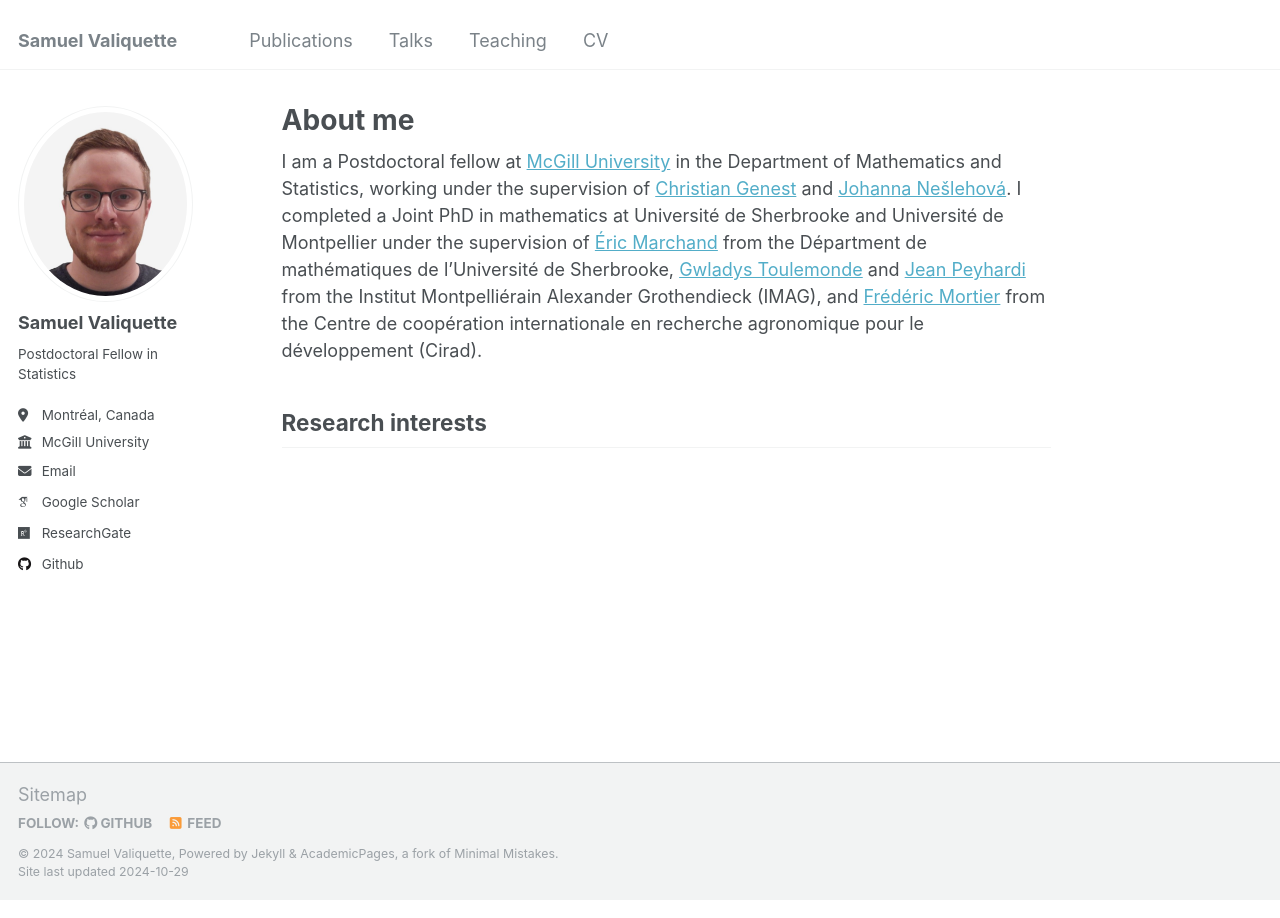
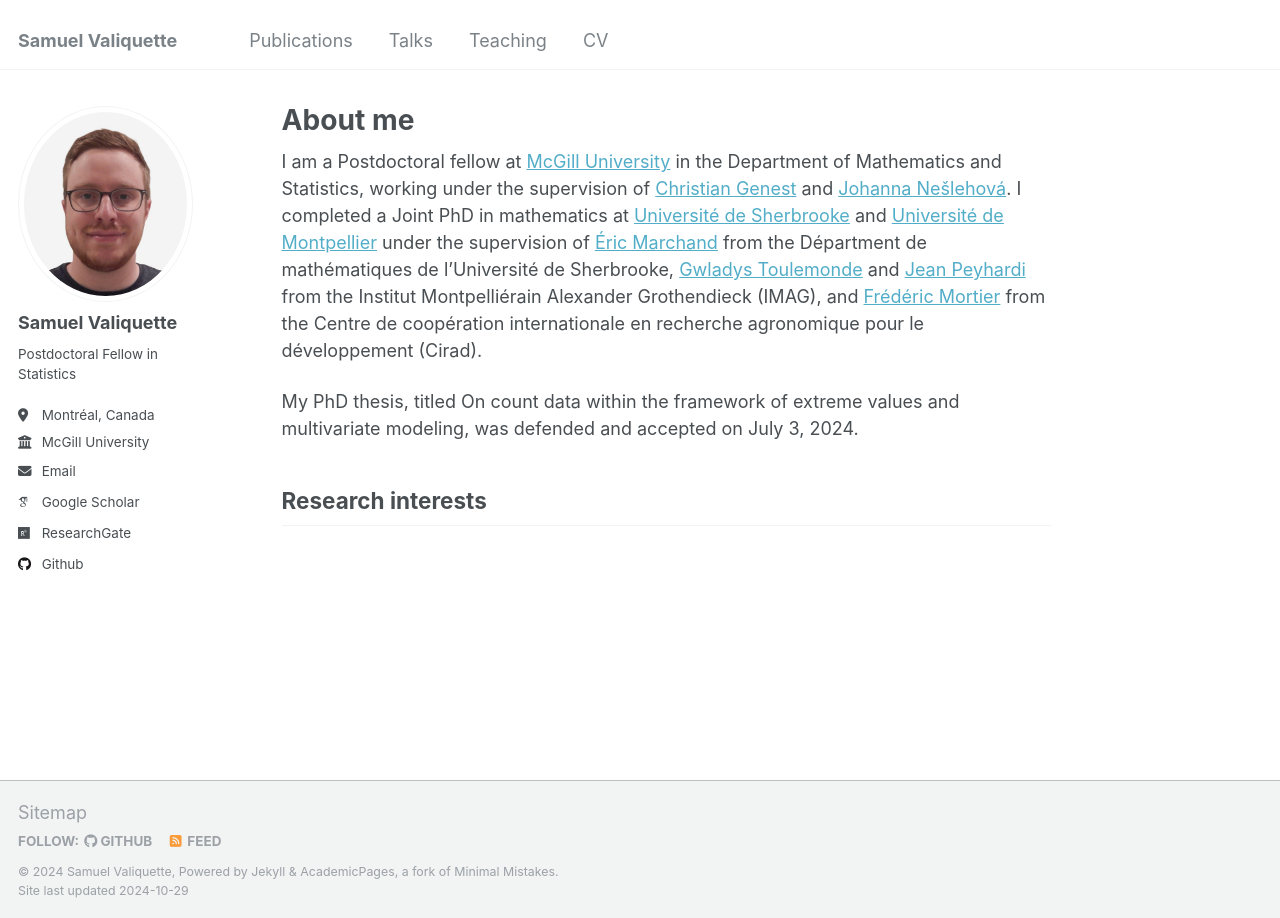
Before and after one commit to s-valiquette/s-valiquette.github.io, a Jekyll site: the page built from _pages/about.md, in a window 1280 px wide. Built offline with Jekyll 4.4.1, drawn with Linux system fonts in a browser that asks for light colours; some web fonts are replaced.

Commit message:
Update about.md

```diff
--- a/_pages/about.md
+++ b/_pages/about.md
@@ -7,7 +7,9 @@ redirect_from:
   - /about.html
 ---
 
-I am a Postdoctoral fellow at [McGill University](https://www.mcgill.ca/mathstat/)  in the Department of Mathematics and Statistics, working under the supervision of [Christian Genest](https://www.math.mcgill.ca/cgenest/) and [Johanna Nešlehová](https://www.math.mcgill.ca/neslehova/). I completed a Joint PhD in mathematics at Université de Sherbrooke and Université de Montpellier under the supervision of [Éric Marchand](https://www.usherbrooke.ca/mathematiques/nous-joindre/personnel/corps-professoral/professeurs/eric-marchand) from the Départment de mathématiques de l'Université de Sherbrooke, [Gwladys Toulemonde](https://imag.umontpellier.fr/~toulemonde/) and [Jean Peyhardi](https://jeanpeyhardi.wixsite.com/my-site/copie-de-resume) from the Institut Montpelliérain Alexander Grothendieck (IMAG), and [Frédéric Mortier](https://agents.cirad.fr/frederic.mortier) from the Centre de coopération internationale en recherche agronomique pour le développement (Cirad).
+I am a Postdoctoral fellow at [McGill University](https://www.mcgill.ca/mathstat/)  in the Department of Mathematics and Statistics, working under the supervision of [Christian Genest](https://www.math.mcgill.ca/cgenest/) and [Johanna Nešlehová](https://www.math.mcgill.ca/neslehova/). I completed a Joint PhD in mathematics at [Université de Sherbrooke](https://www.usherbrooke.ca/mathematiques/) and [Université de Montpellier](https://maths-fds.edu.umontpellier.fr/) under the supervision of [Éric Marchand](https://www.usherbrooke.ca/mathematiques/nous-joindre/personnel/corps-professoral/professeurs/eric-marchand) from the Départment de mathématiques de l'Université de Sherbrooke, [Gwladys Toulemonde](https://imag.umontpellier.fr/~toulemonde/) and [Jean Peyhardi](https://jeanpeyhardi.wixsite.com/my-site/copie-de-resume) from the Institut Montpelliérain Alexander Grothendieck (IMAG), and [Frédéric Mortier](https://agents.cirad.fr/frederic.mortier) from the Centre de coopération internationale en recherche agronomique pour le développement (Cirad).
+
+My PhD thesis, titled On count data within the framework of extreme values and multivariate modeling, was defended and accepted on July 3, 2024.
 
 Research interests
 ------
```
